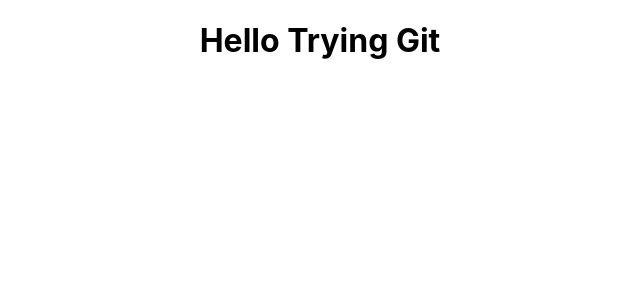
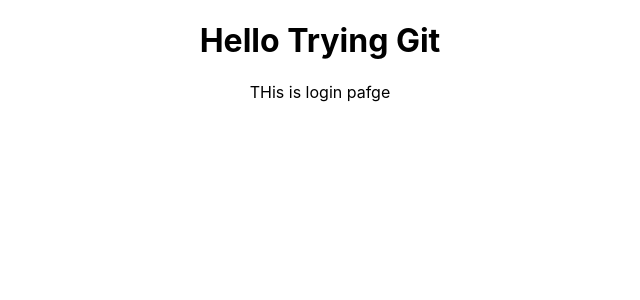
Before and after one commit to mariyasada/gitpractice, a React (Create React App) app: page / in a window 1280 px wide. Shown: the top 300 px of the page, without its empty margins (320-960 px from the left). Built offline with nearby package versions, Linux system fonts and the light colour scheme.

Commit message:
adding login component

```diff
--- a/src/App.js
+++ b/src/App.js
@@ -1,11 +1,13 @@
 import logo from './logo.svg';
 import './App.css';
 import Hedear from './Component/Hedear';
+import Login from './Component/login';
 
 function App() {
   return (
     <div className="App">
       <Hedear/>
+      <Login/>
     </div>
   );
 }
--- a/src/Component/Hedear.js
+++ b/src/Component/Hedear.js
@@ -4,6 +4,7 @@ const Hedear = () => {
   return (
     <div>
       <h1>Hello Trying Git</h1>
+
     </div>
   )
 }
--- /dev/null
+++ b/src/Component/login.js
@@ -0,0 +1,11 @@
+import React from 'react'
+
+const Login = () => {
+  return (
+    <div>
+      THis is login pafge
+    </div>
+  )
+}
+
+export default Login
```
